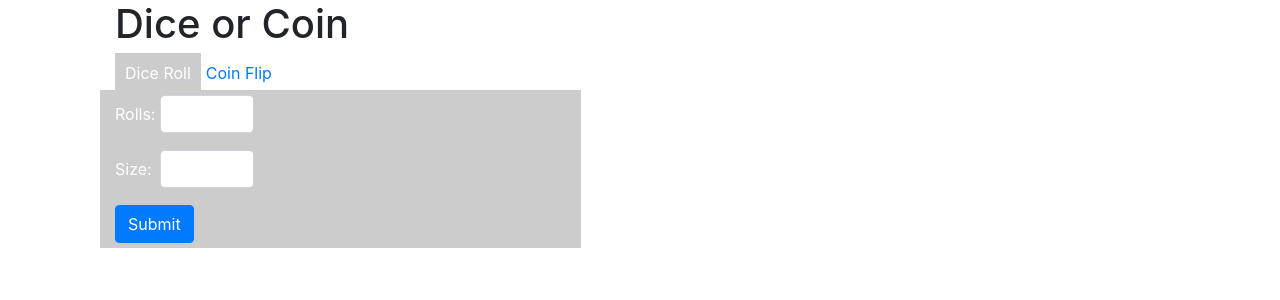
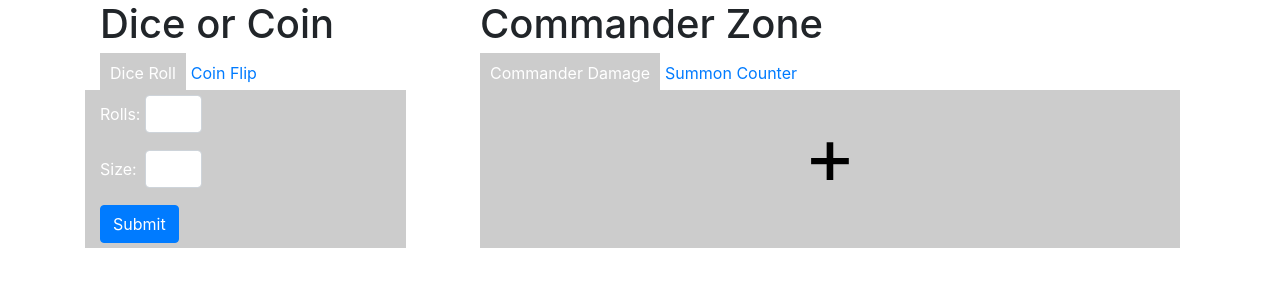
Before and after one commit to kBarbz/mtg_project, a Django app: page / in a window 1280 px wide. Shown: the top 300 px of the page. Run offline with Django 3.2, Linux system fonts and the light colour scheme; some libraries are stand-ins or nearby versions.

Commit message:
adding colors to commander dmg

```diff
--- /dev/null
+++ b/commander_dmg/templates/commander.html
@@ -0,0 +1,29 @@
+<div class="col-8">
+  <div class="container">
+    <h1>Commander Zone</h1>
+  </div>
+  <div id="com_tab" class="container">
+    <ul  class="nav nav-pills">
+			<li>
+        <a class="active" href="#com_dmg" data-toggle="tab">Commander Damage</a>
+			</li>
+			<li><a href="#com_plays" data-toggle="tab">Summon Counter</a>
+			</li>
+    </ul>
+  			<div class="tab-content clearfix">
+  			  <div class="tab-pane active" id="com_dmg">
+            <div class="container">
+              <div class="row" id="players">
+                <div class="col" id="add_player">
+                <p class="add_player" onclick="add_player()"> + </p>
+                </div>
+              </div>
+            </div>
+  				</div>
+  				<div class="tab-pane" id="com_plays">
+              <button id="coin_btn" type="submit" class="btn btn-primary">Submit</button>
+  				</div>
+    </div>
+  </div>
+
+</div>
--- /dev/null
+++ b/commander_dmg/templates/commander_js.html
@@ -0,0 +1,25 @@
+<script>
+let players = 0;
+function add_player(){
+  players++;
+  $("#players").prepend("<div class='col' id='player_div_"+players+"'> <button type='submit' class='btn btn-primary player_btn' onclick='add_dmg("+players+")'>+</button> <p onclick='color_change("+players+")' class='player_dmg' id='player_"+players+"'> 0 </p> <button type='submit' class='btn btn-primary player_btn'  onclick='sub_dmg("+players+")'>-</button> </div>");
+  if (players > 5) {
+    $("#add_player").remove();
+  }
+}
+
+function add_dmg(player){
+  curr = parseInt($("#player_"+player).html())
+  $("#player_"+player).text(curr+1)
+}
+function sub_dmg(player){
+  curr = parseInt($("#player_"+player).html())
+  $("#player_"+player).text(curr-1)
+}
+
+function color_change(player){
+  if
+  $("#player_div_"+player).css('background-color', '#E81500');
+  $("#player_div_"+player).css('background-color', '#FF5E26');
+}
+</script>
--- a/dice/templates/random_number.html
+++ b/dice/templates/random_number.html
@@ -1,4 +1,4 @@
-<div class="col-md-6">
+<div class="col-4">
   <div class="container">
     <h1>Dice or Coin</h1>
   </div>
@@ -52,3 +52,4 @@
   </div>
 
 </div>
+</div>
--- a/home/templates/home.html
+++ b/home/templates/home.html
@@ -2,7 +2,11 @@
 {% load static %}
 {% block head %}
 {% include "rand_num_js.html" %}
+{% include "commander_js.html" %}
 {% endblock %}
 {% block page_content %}
+<div class="row">
 {% include "random_number.html" %}
+{% include "commander.html" %}
+</div>
 {% endblock %}
--- a/mtg_project/settings.py
+++ b/mtg_project/settings.py
@@ -39,6 +39,7 @@ INSTALLED_APPS = [
     'django.contrib.staticfiles',
     'dice',
     'home',
+    'commander_dmg',
 ]
 
 MIDDLEWARE = [
--- a/mtg_project/templates/base.html
+++ b/mtg_project/templates/base.html
@@ -1,12 +1,14 @@
 <!DOCTYPE html>
 <head>
+<script src="https://code.jquery.com/jquery-3.3.1.min.js" integrity="sha384-tsQFqpEReu7ZLhBV2VZlAu7zcOV+rXbYlF2cqB8txI/8aZajjp4Bqd+V6D5IgvKT" crossorigin="anonymous"></script>
+<script src="https://cdnjs.cloudflare.com/ajax/libs/popper.js/1.14.3/umd/popper.min.js" integrity="sha384-ZMP7rVo3mIykV+2+9J3UJ46jBk0WLaUAdn689aCwoqbBJiSnjAK/l8WvCWPIPm49" crossorigin="anonymous"></script>
+<script src="https://stackpath.bootstrapcdn.com/bootstrap/4.1.3/js/bootstrap.min.js" integrity="sha384-ChfqqxuZUCnJSK3+MXmPNIyE6ZbWh2IMqE241rYiqJxyMiZ6OW/JmZQ5stwEULTy" crossorigin="anonymous"></script>
+
 <link rel="stylesheet" href="https://stackpath.bootstrapcdn.com/bootstrap/4.1.3/css/bootstrap.min.css" integrity="sha384-MCw98/SFnGE8fJT3GXwEOngsV7Zt27NXFoaoApmYm81iuXoPkFOJwJ8ERdknLPMO" crossorigin="anonymous">
 {% block head %}{% endblock %}
 </head>
+<body>
 <div class="container">
     {% block page_content %}{% endblock %}
 </div>
-
-<script src="https://code.jquery.com/jquery-3.3.1.min.js" integrity="sha384-tsQFqpEReu7ZLhBV2VZlAu7zcOV+rXbYlF2cqB8txI/8aZajjp4Bqd+V6D5IgvKT" crossorigin="anonymous"></script>
-<script src="https://cdnjs.cloudflare.com/ajax/libs/popper.js/1.14.3/umd/popper.min.js" integrity="sha384-ZMP7rVo3mIykV+2+9J3UJ46jBk0WLaUAdn689aCwoqbBJiSnjAK/l8WvCWPIPm49" crossorigin="anonymous"></script>
-<script src="https://stackpath.bootstrapcdn.com/bootstrap/4.1.3/js/bootstrap.min.js" integrity="sha384-ChfqqxuZUCnJSK3+MXmPNIyE6ZbWh2IMqE241rYiqJxyMiZ6OW/JmZQ5stwEULTy" crossorigin="anonymous"></script>
+</body>
--- a/static/css/random_number.css
+++ b/static/css/random_number.css
@@ -53,3 +53,26 @@ label {
   padding-left: 0px;
   padding-right: 0px;
 }
+
+#com-dmg {
+  height: 100%;
+}
+
+.add_player {
+  font-size: 80px;
+  text-align: center;
+  cursor: pointer;
+  color: black;
+}
+
+.player_dmg {
+  font-size: 30px;
+  text-align: center;
+  color: black;
+  cursor: pointer;
+}
+
+.player_btn {
+  display: block;
+  margin: 0 auto;
+}
```
